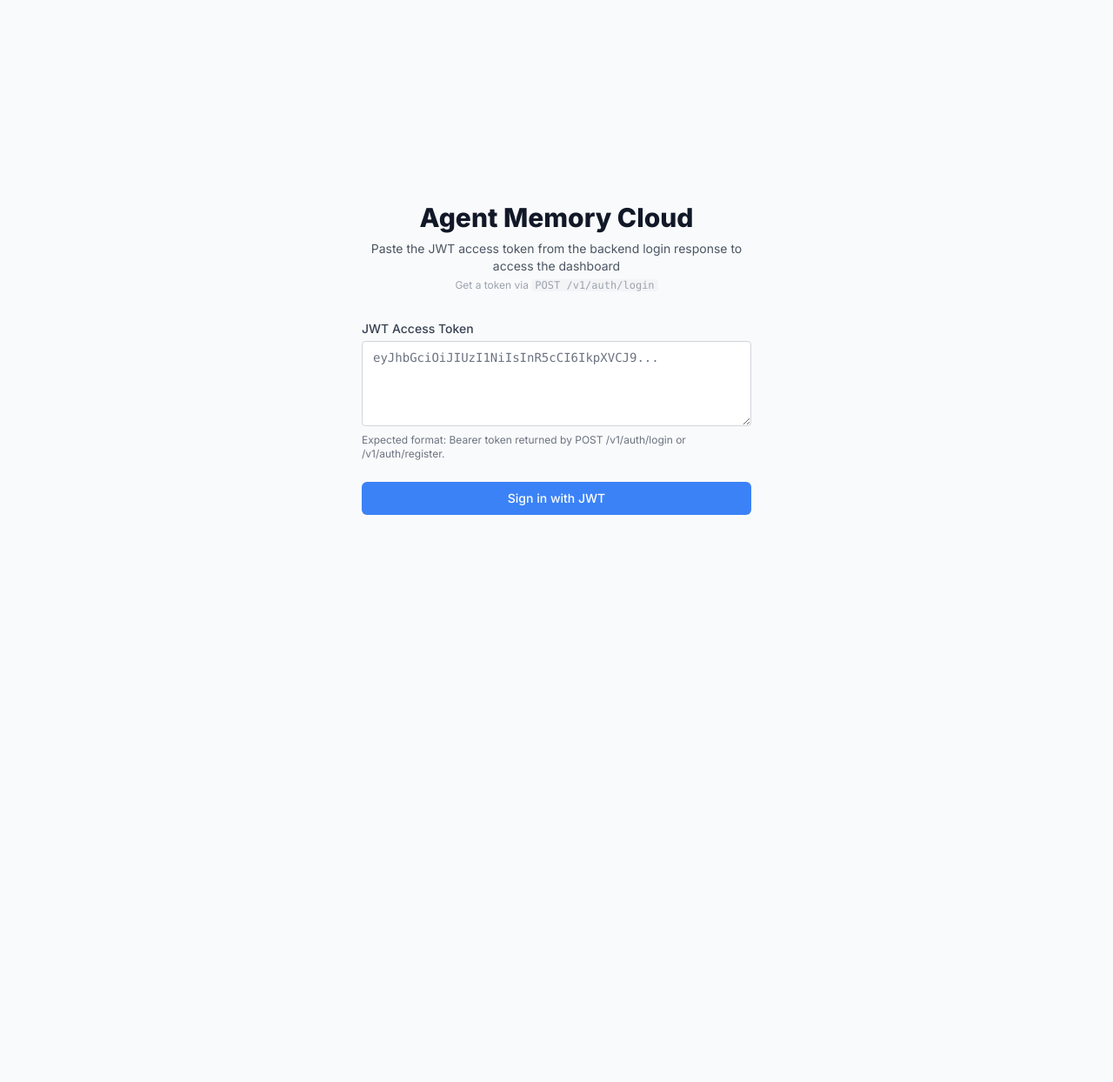
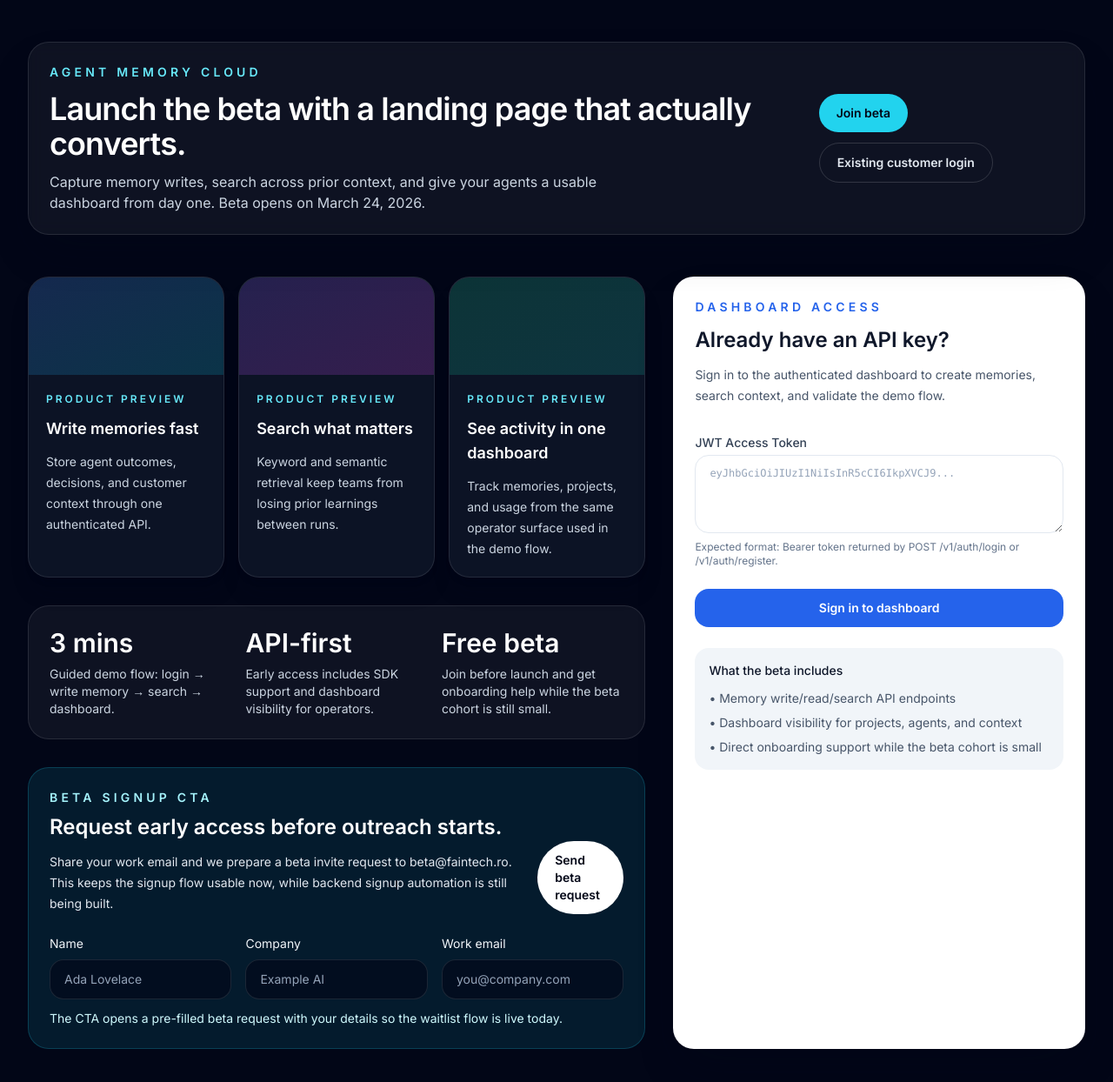
Before and after one commit to eduardg7/faintech-lab, a Next.js app in the folder amc-frontend/: page / in a window 1280 px wide. Shown: the top 1244 px of the page at 87% size. Before the commit the page ends 800 px from the top, so only its background shows below. Built offline with nearby package versions, Linux system fonts and the light colour scheme; no server answers.

Commit message:
feat(frontend): add beta landing CTA shell (resolved conflicts)

```diff
--- a/amc-frontend/src/components/LoginForm.tsx
+++ b/amc-frontend/src/components/LoginForm.tsx
@@ -2,7 +2,28 @@
 
 import { useAuth } from '@/contexts/AuthContext';
 import { api } from '@/lib/api';
-import { useState } from 'react';
+import { useMemo, useState } from 'react';
+
+const betaLaunchDate = 'March 24, 2026';
+const betaEmail = 'beta@faintech.ro';
+
+const productScreens = [
+  {
+    title: 'Write memories fast',
+    description: 'Store agent outcomes, decisions, and customer context through one authenticated API.',
+    accent: 'from-blue-500/20 to-cyan-500/20',
+  },
+  {
+    title: 'Search what matters',
+    description: 'Keyword and semantic retrieval keep teams from losing prior learnings between runs.',
+    accent: 'from-violet-500/20 to-fuchsia-500/20',
+  },
+  {
+    title: 'See activity in one dashboard',
+    description: 'Track memories, projects, and usage from the same operator surface used in the demo flow.',
+    accent: 'from-emerald-500/20 to-teal-500/20',
+  },
+];
 
 function looksLikeJwt(value: string) {
   return value.split('.').length === 3;
@@ -13,6 +34,29 @@ export default function LoginForm() {
   const [token, setToken] = useState('');
   const [error, setError] = useState('');
   const [isSubmitting, setIsSubmitting] = useState(false);
+  const [signupEmail, setSignupEmail] = useState('');
+  const [signupName, setSignupName] = useState('');
+  const [signupCompany, setSignupCompany] = useState('');
+  const [signupError, setSignupError] = useState('');
+
+  const betaMailtoHref = useMemo(() => {
+    const subject = encodeURIComponent('Agent Memory Cloud beta signup');
+    const body = encodeURIComponent(
+      [
+        'Hi Faintech team,',
+        '',
+        'I want beta access to Agent Memory Cloud.',
+        '',
+        `Name: ${signupName || 'Not provided'}`,
+        `Company: ${signupCompany || 'Not provided'}`,
+        `Email: ${signupEmail || 'Not provided'}`,
+        '',
+        'Please send me onboarding details and early-access steps.',
+      ].join('\n')
+    );
+
+    return `mailto:${betaEmail}?subject=${subject}&body=${body}`;
+  }, [signupCompany, signupEmail, signupName]);
 
   const handleSubmit = async (e: React.FormEvent) => {
     e.preventDefault();
@@ -41,23 +85,159 @@ export default function LoginForm() {
     }
   };
 
+  const handleBetaSignup = (e: React.MouseEvent<HTMLAnchorElement>) => {
+    if (!signupEmail.trim() || !signupEmail.includes('@')) {
+      e.preventDefault();
+      setSignupError('Enter a valid work email to join the beta waitlist.');
+      return;
+    }
+
+    setSignupError('');
+  };
+
   return (
-    <div className="min-h-screen flex items-center justify-center bg-gray-50 py-12 px-4 sm:px-6 lg:px-8">
-      <div className="max-w-md w-full space-y-8">
+    <div className="min-h-screen bg-slate-950 text-white">
+      <div className="mx-auto flex min-h-screen max-w-7xl flex-col gap-12 px-4 py-8 sm:px-6 lg:px-8 lg:py-12">
+        <header className="flex flex-col gap-4 rounded-3xl border border-white/10 bg-white/5 p-6 shadow-2xl shadow-slate-950/30 backdrop-blur lg:flex-row lg:items-center lg:justify-between">
           <div>
-          <h2 className="mt-6 text-center text-3xl font-extrabold text-gray-900">
-            Agent Memory Cloud
-          </h2>
-          <p className="mt-2 text-center text-sm text-gray-600">
-            Paste the JWT access token from the backend login response to access the dashboard
-          </p>
-          <p className="mt-1 text-center text-xs text-gray-400">
-            Get a token via <code className="bg-gray-100 px-1 rounded">POST /v1/auth/login</code>
+            <p className="text-sm font-semibold uppercase tracking-[0.3em] text-cyan-300">Agent Memory Cloud</p>
+            <h1 className="mt-3 text-3xl font-semibold tracking-tight sm:text-4xl">
+              Launch the beta with a landing page that actually converts.
+            </h1>
+            <p className="mt-3 max-w-2xl text-sm text-slate-300 sm:text-base">
+              Capture memory writes, search across prior context, and give your agents a usable dashboard from day one.
+              Beta opens on {betaLaunchDate}.
             </p>
           </div>
+
+          <div className="flex flex-wrap items-center gap-3 text-sm text-slate-200">
+            <a
+              href="#beta-signup"
+              className="rounded-full bg-cyan-400 px-5 py-3 font-semibold text-slate-950 transition hover:bg-cyan-300"
+            >
+              Join beta
+            </a>
+            <a
+              href="#dashboard-access"
+              className="rounded-full border border-white/15 px-5 py-3 font-semibold transition hover:border-cyan-300 hover:text-cyan-200"
+            >
+              Existing customer login
+            </a>
+          </div>
+        </header>
+
+        <main className="grid gap-8 lg:grid-cols-[1.35fr_0.9fr]">
+          <section className="space-y-8">
+            <div className="grid gap-4 md:grid-cols-3">
+              {productScreens.map((screen) => (
+                <article
+                  key={screen.title}
+                  className="overflow-hidden rounded-3xl border border-white/10 bg-slate-900/80 shadow-xl shadow-slate-950/20"
+                >
+                  <div className={`h-28 bg-gradient-to-br ${screen.accent}`} />
+                  <div className="space-y-3 p-5">
+                    <p className="text-xs font-semibold uppercase tracking-[0.25em] text-cyan-300">Product preview</p>
+                    <h2 className="text-lg font-semibold text-white">{screen.title}</h2>
+                    <p className="text-sm leading-6 text-slate-300">{screen.description}</p>
+                  </div>
+                </article>
+              ))}
+            </div>
+
+            <div className="grid gap-4 rounded-3xl border border-white/10 bg-white/5 p-6 md:grid-cols-3">
+              <div>
+                <p className="text-3xl font-semibold text-white">3 mins</p>
+                <p className="mt-2 text-sm text-slate-300">Guided demo flow: login → write memory → search → dashboard.</p>
+              </div>
+              <div>
+                <p className="text-3xl font-semibold text-white">API-first</p>
+                <p className="mt-2 text-sm text-slate-300">Early access includes SDK support and dashboard visibility for operators.</p>
+              </div>
+              <div>
+                <p className="text-3xl font-semibold text-white">Free beta</p>
+                <p className="mt-2 text-sm text-slate-300">Join before launch and get onboarding help while the beta cohort is still small.</p>
+              </div>
+            </div>
+
+            <section id="beta-signup" className="rounded-3xl border border-cyan-400/20 bg-cyan-400/10 p-6">
+              <div className="flex flex-col gap-4 lg:flex-row lg:items-end lg:justify-between">
+                <div className="max-w-2xl">
+                  <p className="text-sm font-semibold uppercase tracking-[0.3em] text-cyan-200">Beta signup CTA</p>
+                  <h2 className="mt-2 text-2xl font-semibold text-white">Request early access before outreach starts.</h2>
+                  <p className="mt-3 text-sm leading-6 text-slate-200">
+                    Share your work email and we prepare a beta invite request to {betaEmail}. This keeps the signup flow usable now,
+                    while backend signup automation is still being built.
+                  </p>
+                </div>
+                <a
+                  href={betaMailtoHref}
+                  onClick={handleBetaSignup}
+                  className="inline-flex items-center justify-center rounded-full bg-white px-5 py-3 text-sm font-semibold text-slate-950 transition hover:bg-cyan-100"
+                >
+                  Send beta request
+                </a>
+              </div>
+
+              <div className="mt-6 grid gap-4 md:grid-cols-3">
+                <label className="block text-sm text-slate-100">
+                  Name
+                  <input
+                    type="text"
+                    value={signupName}
+                    onChange={(e) => setSignupName(e.target.value)}
+                    placeholder="Ada Lovelace"
+                    className="mt-2 w-full rounded-2xl border border-white/10 bg-slate-950/60 px-4 py-3 text-white placeholder:text-slate-400 focus:border-cyan-300 focus:outline-none"
+                  />
+                </label>
+                <label className="block text-sm text-slate-100">
+                  Company
+                  <input
+                    type="text"
+                    value={signupCompany}
+                    onChange={(e) => setSignupCompany(e.target.value)}
+                    placeholder="Example AI"
+                    className="mt-2 w-full rounded-2xl border border-white/10 bg-slate-950/60 px-4 py-3 text-white placeholder:text-slate-400 focus:border-cyan-300 focus:outline-none"
+                  />
+                </label>
+                <label className="block text-sm text-slate-100">
+                  Work email
+                  <input
+                    type="email"
+                    value={signupEmail}
+                    onChange={(e) => setSignupEmail(e.target.value)}
+                    placeholder="you@company.com"
+                    className="mt-2 w-full rounded-2xl border border-white/10 bg-slate-950/60 px-4 py-3 text-white placeholder:text-slate-400 focus:border-cyan-300 focus:outline-none"
+                  />
+                </label>
+              </div>
+
+              {signupError ? (
+                <p className="mt-3 text-sm text-rose-200" role="alert">
+                  {signupError}
+                </p>
+              ) : (
+                <p className="mt-3 text-sm text-cyan-100">
+                  The CTA opens a pre-filled beta request with your details so the waitlist flow is live today.
+                </p>
+              )}
+            </section>
+          </section>
+
+          <aside
+            id="dashboard-access"
+            className="rounded-3xl border border-white/10 bg-white p-6 text-slate-900 shadow-2xl shadow-slate-950/30"
+          >
+            <div>
+              <p className="text-sm font-semibold uppercase tracking-[0.3em] text-blue-600">Dashboard access</p>
+              <h2 className="mt-3 text-2xl font-semibold text-slate-900">Already have an API key?</h2>
+              <p className="mt-3 text-sm leading-6 text-slate-600">
+                Sign in to the authenticated dashboard to create memories, search context, and validate the demo flow.
+              </p>
+            </div>
+
             <form className="mt-8 space-y-6" onSubmit={handleSubmit} noValidate>
               <div>
-            <label htmlFor="jwt-token" className="block text-sm font-medium text-gray-700 mb-1">
+                <label htmlFor="jwt-token" className="mb-1 block text-sm font-medium text-slate-700">
                   JWT Access Token
                 </label>
                 <textarea
@@ -68,37 +248,41 @@ export default function LoginForm() {
                   aria-required="true"
                   aria-describedby={error ? 'jwt-token-error' : 'jwt-token-help'}
                   rows={4}
-              className="appearance-none rounded relative block w-full px-3 py-2 border border-gray-300 placeholder-gray-500 text-gray-900 focus:outline-none focus:ring-amc-primary focus:border-amc-primary focus:z-10 sm:text-sm font-mono text-xs"
+                  className="block w-full rounded-2xl border border-slate-200 px-4 py-3 text-slate-900 placeholder:text-slate-400 focus:border-blue-500 focus:outline-none font-mono text-xs"
                   placeholder="eyJhbGciOiJIUzI1NiIsInR5cCI6IkpXVCJ9..."
                   value={token}
                   onChange={(e) => setToken(e.target.value)}
                 />
-            <p id="jwt-token-help" className="mt-2 text-xs text-gray-500">
+                <p id="jwt-token-help" className="mt-2 text-xs text-slate-500">
                   Expected format: Bearer token returned by POST /v1/auth/login or /v1/auth/register.
                 </p>
               </div>
 
               {error && (
-            <div
-              id="jwt-token-error"
-              className="text-red-600 text-sm text-center"
-              role="alert"
-              aria-live="polite"
-            >
+                <div id="jwt-token-error" className="text-center text-sm text-red-600" role="alert" aria-live="polite">
                   {error}
                 </div>
               )}
 
-          <div>
               <button
                 type="submit"
                 disabled={isSubmitting}
-              className="group relative w-full flex justify-center py-2 px-4 border border-transparent text-sm font-medium rounded-md text-white bg-amc-primary hover:bg-blue-700 focus:outline-none focus:ring-2 focus:ring-offset-2 focus:ring-amc-primary disabled:opacity-60 disabled:cursor-not-allowed"
+                className="flex w-full justify-center rounded-2xl bg-blue-600 px-4 py-3 text-sm font-semibold text-white transition hover:bg-blue-700 focus:outline-none focus:ring-2 focus:ring-blue-500 focus:ring-offset-2 disabled:opacity-60 disabled:cursor-not-allowed"
               >
-              {isSubmitting ? 'Validating token...' : 'Sign in with JWT'}
+                {isSubmitting ? 'Validating token...' : 'Sign in to dashboard'}
               </button>
+            </form>
+
+            <div className="mt-6 rounded-2xl bg-slate-100 p-4 text-sm text-slate-600">
+              <p className="font-medium text-slate-900">What the beta includes</p>
+              <ul className="mt-3 space-y-2">
+                <li>• Memory write/read/search API endpoints</li>
+                <li>• Dashboard visibility for projects, agents, and context</li>
+                <li>• Direct onboarding support while the beta cohort is small</li>
+              </ul>
             </div>
-        </form>
+          </aside>
+        </main>
       </div>
     </div>
   );
```
Lines whose indentation alone changed are shown as unchanged.
